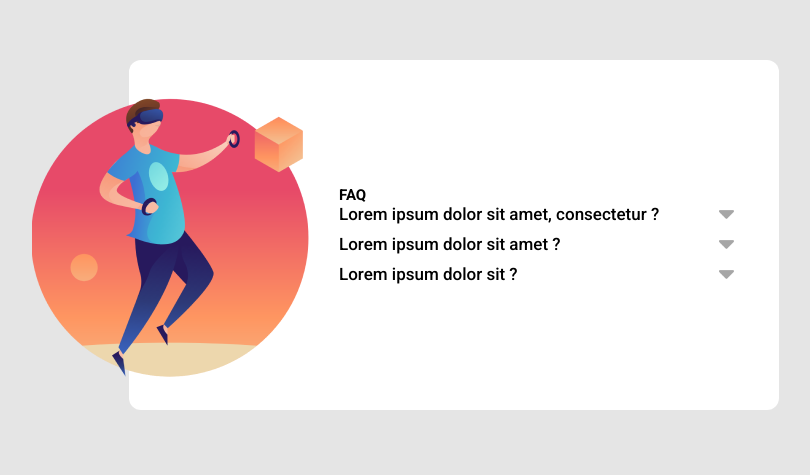
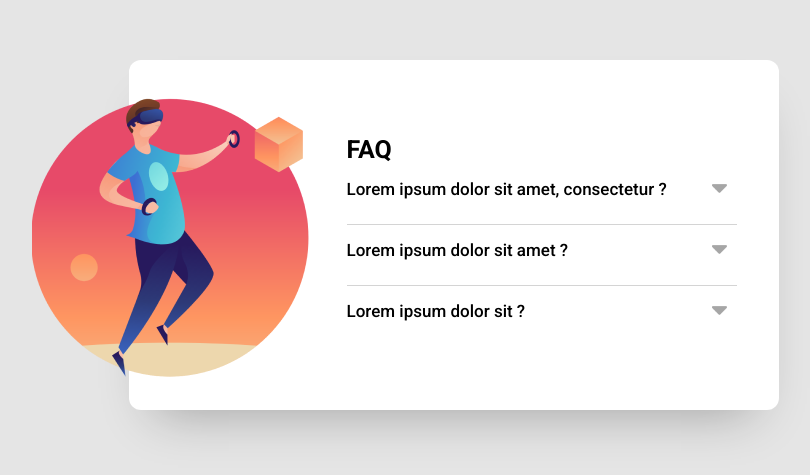
Before and after one commit to Eduardo-Vinicius-dos-SR/Criando-um-Acordeon, a plain HTML site: page index.html in a window 1280 px wide. Shown: the part 165-640 px from the top of the page, without its empty margins (186-996 px from the left). Drawn offline with Linux system fonts and the light colour scheme.

Commit message:
Update style.css
Corrigindo alguns detalhes

```diff
--- a/src/css/style.css
+++ b/src/css/style.css
@@ -21,6 +21,7 @@ body {
   position: relative;
   border-radius: 12px;
   padding: 30px 35px 20px 210px;
+  box-shadow: 0 27px 49px -25px rgba(0, 0, 0,0.3);
   background-color: #fff;
 }
 
@@ -29,32 +30,32 @@ body {
   left: -15%;
 }
 
-.acordeon .information .title {
-  font-size: 25px;
+.acordeon .informations .title {
+  font-size: 2.5rem;
   font-weight: 700;
 }
 
-.acordeon .information .question {
+.acordeon .informations .question {
   width: 390px;
   padding: 15px 0;
   border-bottom: 1px solid #d4d4d4;
 }
 
-.acordeon .information .question:last-child {
+.acordeon .informations .question:last-child {
   border-bottom: none;
 }
 
 .question .question-title {
   display: flex;
-  padding-bottom: 10px;
   justify-content: space-between;
   align-items: center;
+  padding-bottom: 10px;
   font-size: 1.7rem;
   font-weight: 500;
   color: #000;
 }
 
-.acordeon .information .question-title:active {
+.acordeon .informations .question-title:active {
   transform: scale(0.98);
 }
 
@@ -64,15 +65,15 @@ body {
 }
 
 .question .question-text {
-  font-size: 1.5rem;
-  font-weight: 300;
   max-height: 0;
   opacity: 0;
   overflow: hidden;
+  font-size: 1.5rem;
+  font-weight: 300;
   transition: opacity 0.4s ease-in, max-height 0.4s ease-in, visibility 0.4s ease-in, opacity 0.3s ease-out, max-height 0.2s ease-out, visibility 0.3s ease-out;
 }
 
 .question .question-text.show {
+  max-height: 1000px;
   opacity: 1;
-  max-height: 1000px;
 }
```
